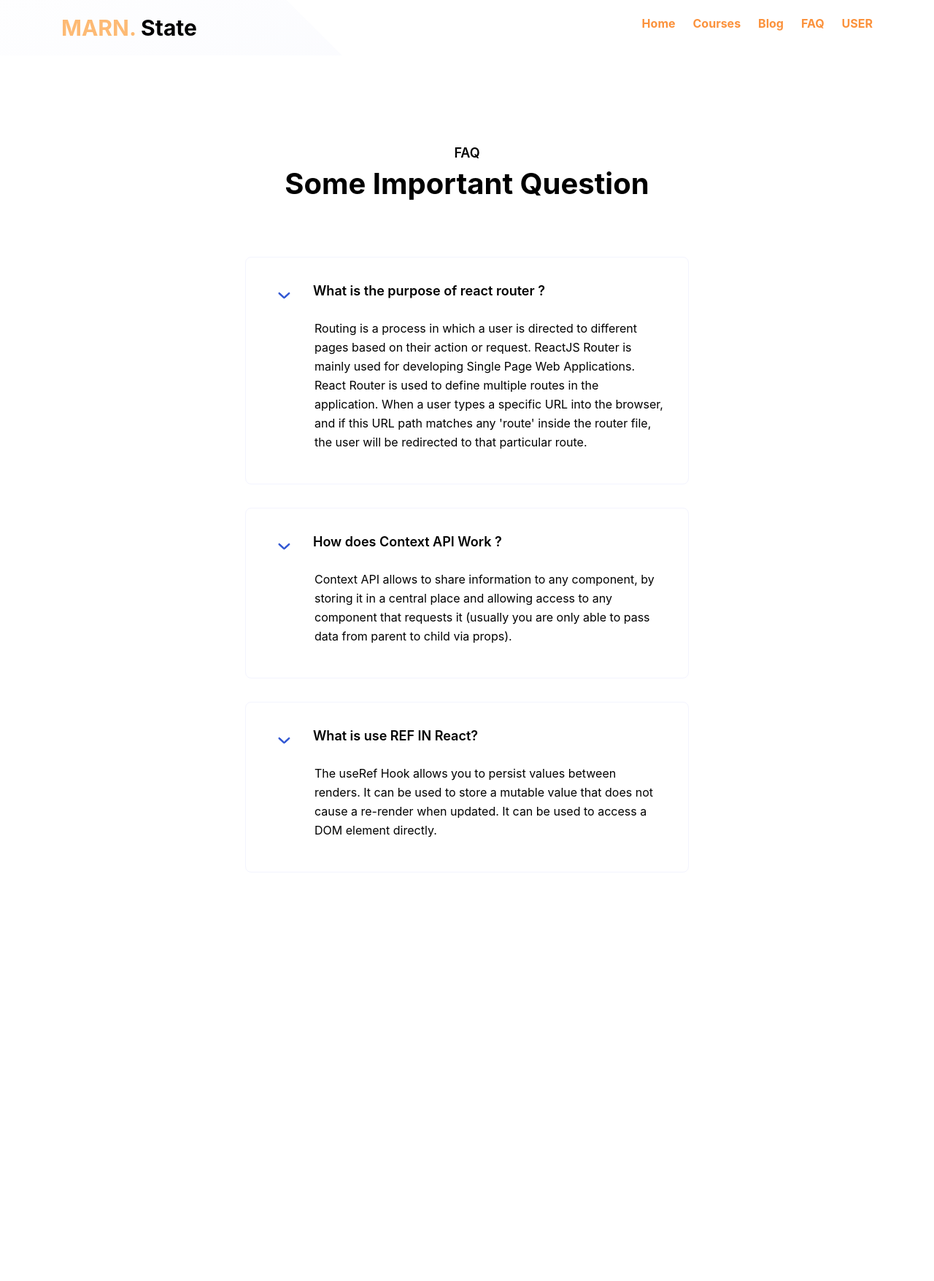
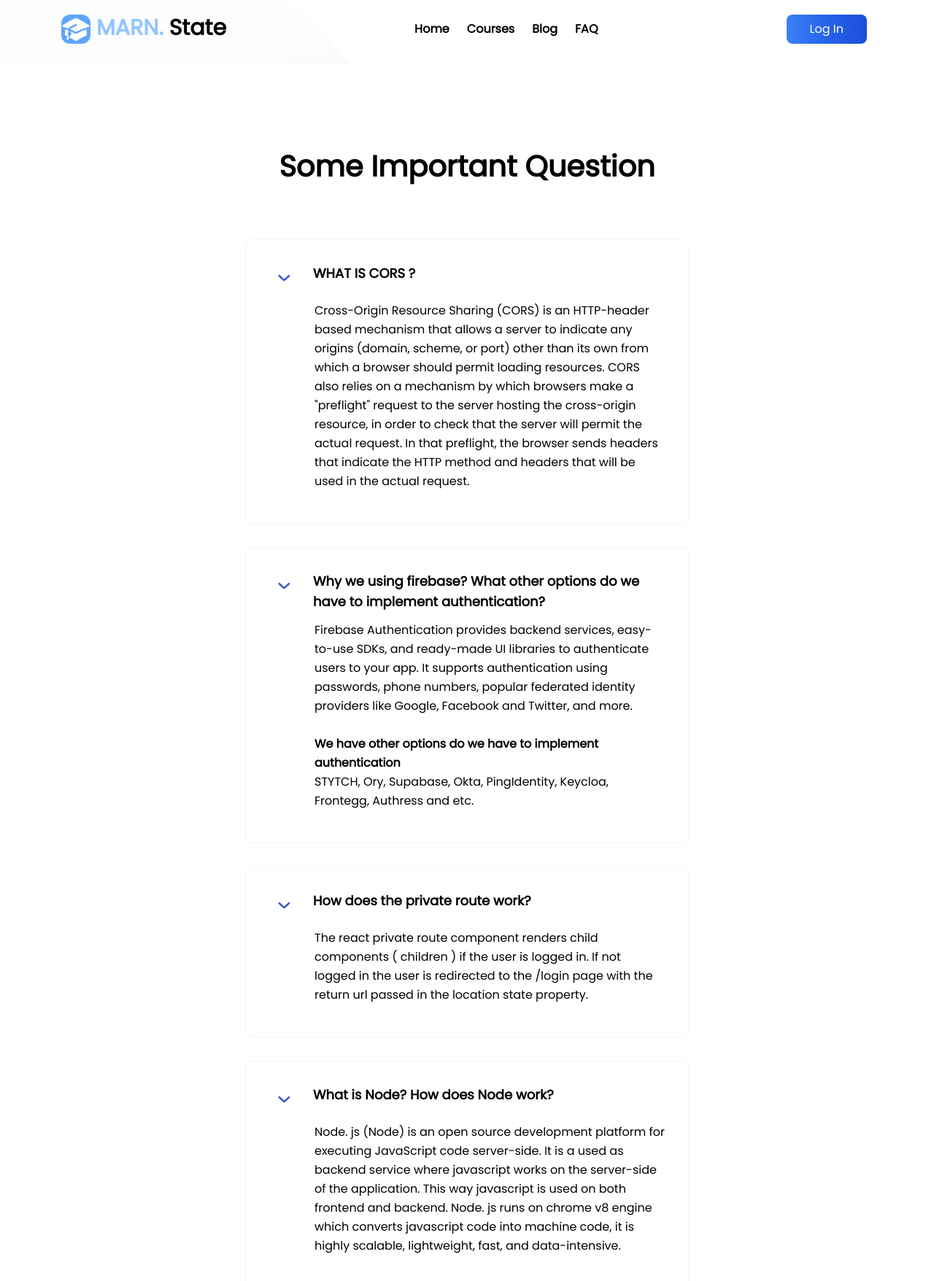
Before and after one commit to SaidurRahman10/MERN-STATE-CLIENT, a React (Create React App) app: page /blog in a window 1280 px wide. Shown: the top 1756 px of the page at 73% size. Before the commit the page ends 1318 px from the top, so only its background shows below. Built offline with nearby package versions, Linux system fonts and the light colour scheme.

Commit message:
complete Blog section info

```diff
--- a/public/index.html
+++ b/public/index.html
@@ -15,6 +15,9 @@
       user's mobile device or desktop. See https://developers.google.com/web/fundamentals/web-app-manifest/
     -->
     <link rel="manifest" href="%PUBLIC_URL%/manifest.json" />
+    <link rel="preconnect" href="https://fonts.googleapis.com">
+<link rel="preconnect" href="https://fonts.gstatic.com" crossorigin>
+<link href="https://fonts.googleapis.com/css2?family=Poppins&display=swap" rel="stylesheet">
     <!--
       Notice the use of %PUBLIC_URL% in the tags above.
       It will be replaced with the URL of the `public` folder during the build.
--- a/src/Components/Blog/Blog.js
+++ b/src/Components/Blog/Blog.js
@@ -21,9 +21,7 @@ const Blog = () => {
       <div className="flex flex-wrap -mx-4">
          <div className="w-full px-4">
             <div className="text-center mx-auto mb-[60px] lg:mb-20 max-w-[520px]">
-               <span className="font-semibold text-lg text-primary mb-2 block">
-               FAQ
-               </span>
+
                <h2
                   className="
                   font-bold
@@ -90,16 +88,18 @@ const Blog = () => {
                   </div>
                   <div className="w-full">
                      <h4 className="text-lg font-semibold text-black">
-                     What is the purpose of react router ?
+                     WHAT IS CORS ?
                      </h4>
                   </div>
                </button>
                <div x-show="openFaq1" className="faq-content pl-[62px]">
                   <p className="text-base text-body-color leading-relaxed py-3">
-                  Routing is a process in which a user is directed to different pages based on their action or request. ReactJS Router is mainly used for developing Single Page Web Applications. React Router is used to define multiple routes in the application. When a user types a specific URL into the browser, and if this URL path matches any 'route' inside the router file, the user will be redirected to that particular route.
+                  Cross-Origin Resource Sharing (CORS) is an HTTP-header based mechanism that allows a server to indicate any origins (domain, scheme, or port) other than its own from which a browser should permit loading resources. CORS also relies on a mechanism by which browsers make a "preflight" request to the server hosting the cross-origin resource, in order to check that the server will permit the actual request. In that preflight, the browser sends headers that indicate the HTTP method and headers that will be used in the actual request.
+
                   </p>
                </div>
             </div>
+
             <div
                className="
                single-faq
@@ -148,13 +148,27 @@ const Blog = () => {
                   </div>
                   <div className="w-full">
                      <h4 className="text-lg font-semibold text-black">
-                        How does Context API Work ?
+                     Why we using firebase? What other options do we have to implement authentication?
                      </h4>
                   </div>
                </button>
                <div x-show="openFaq1" className="faq-content pl-[62px]">
                   <p className="text-base text-body-color leading-relaxed py-3">
-                  Context API allows  to share information to any component, by storing it in a central place and allowing access to any component that requests it (usually you are only able to pass data from parent to child via props).
+                  Firebase Authentication provides backend services, easy-to-use SDKs, and ready-made UI libraries to authenticate users to your app. It supports authentication using passwords, phone numbers, popular federated identity providers like Google, Facebook and Twitter, and more. <br /> <br />
+
+               <h1 className='font-bold'>We have other options do we have to implement authentication</h1>
+
+
+
+               STYTCH,
+               Ory,
+               Supabase,
+               Okta,
+               PingIdentity,
+               Keycloa,
+               Frontegg,
+               Authress and etc.
+
                   </p>
                </div>
             </div>
@@ -208,13 +222,73 @@ const Blog = () => {
 
                   <div className="w-full">
                      <h4 className="text-lg font-semibold text-black">
-                     What is use REF IN React?
+                     How does the private route work?
                      </h4>
                   </div>
                </button>
                <div x-show="openFaq6" className="faq-content pl-[62px]">
                   <p className="text-base text-body-color leading-relaxed py-3">
-                  The useRef Hook allows you to persist values between renders. It can be used to store a mutable value that does not cause a re-render when updated. It can be used to access a DOM element directly.
+                  The react private route component renders child components ( children ) if the user is logged in. If not logged in the user is redirected to the /login page with the return url passed in the location state property.
+                  </p>
+               </div>
+            </div>
+            <div
+               className="
+               single-faq
+               w-full
+               bg-white
+               border border-[#F3F4FE]
+               rounded-lg
+               p-4
+               sm:p-8
+               lg:px-6
+               xl:px-8
+               mb-8
+               "
+               >
+               <button
+                  className="faq-btn flex w-full text-left"
+
+                  >
+                  <div
+                     className="
+                     w-full
+                     max-w-[40px]
+                     h-10
+                     flex
+                     items-center
+                     justify-center
+                     rounded-lg
+                     bg-primary
+                     text-primary
+                     bg-opacity-5
+                     mr-5
+                     "
+                     >
+                     <svg
+                        width="17"
+                        height="10"
+                        viewBox="0 0 17 10"
+                        className="fill-current icon"
+                        >
+                        <path
+                           d="M7.28687 8.43257L7.28679 8.43265L7.29496 8.43985C7.62576 8.73124 8.02464 8.86001 8.41472 8.86001C8.83092 8.86001 9.22376 8.69083 9.53447 8.41713L9.53454 8.41721L9.54184 8.41052L15.7631 2.70784L15.7691 2.70231L15.7749 2.69659C16.0981 2.38028 16.1985 1.80579 15.7981 1.41393C15.4803 1.1028 14.9167 1.00854 14.5249 1.38489L8.41472 7.00806L2.29995 1.38063L2.29151 1.37286L2.28271 1.36548C1.93092 1.07036 1.38469 1.06804 1.03129 1.41393L1.01755 1.42738L1.00488 1.44184C0.69687 1.79355 0.695778 2.34549 1.0545 2.69659L1.05999 2.70196L1.06565 2.70717L7.28687 8.43257Z"
+                           fill="#3056D3"
+                           stroke="#3056D3"
+                           />
+                     </svg>
+                  </div>
+
+
+                  <div className="w-full">
+                     <h4 className="text-lg font-semibold text-black">
+                     What is Node? How does Node work?
+                     </h4>
+                  </div>
+               </button>
+               <div x-show="openFaq6" className="faq-content pl-[62px]">
+                  <p className="text-base text-body-color leading-relaxed py-3">
+                  Node. js (Node) is an open source development platform for executing JavaScript code server-side. It is a used as backend service where javascript works on the server-side of the application. This way javascript is used on both frontend and backend. Node. js runs on chrome v8 engine which converts javascript code into machine code, it is highly scalable, lightweight, fast, and data-intensive.
                   </p>
                </div>
             </div>
--- a/src/Components/Header/Header.js
+++ b/src/Components/Header/Header.js
@@ -1,50 +1,75 @@
-import React, { useState } from 'react';
-import { Bars3Icon, XMarkIcon } from '@heroicons/react/24/solid'
+import React, { useState } from "react";
+import {
+  Bars3Icon,
+  XMarkIcon,
+  AcademicCapIcon,
+} from "@heroicons/react/24/solid";
 
-import './Header.css'
-import { Link } from 'react-router-dom';
+import "./Header.css";
+import { Link } from "react-router-dom";
 
 const Header = () => {
-    const [open, setOpen] = useState(false)
+  const [open, setOpen] = useState(false);
   return (
-        <div  className="shadow-md px-16">
-          <nav  className=' w-full'>
-            <div onClick={()=>setOpen(!open)} className="h-10 w-10 text-black-500 md:hidden ">
-            {
-             open ?  <XMarkIcon/> : <Bars3Icon/>
-            }
+    <div className="shadow-md px-16">
+      <nav className=" w-full">
+        <div
+          onClick={() => setOpen(!open)}
+          className="h-10 w-10 text-black-500 md:hidden "
+        >
+          {open ? <XMarkIcon /> : <Bars3Icon />}
         </div>
 
-            <ul className={`md:flex p-5 justify-between z-50  md:static absolute ${open ? 'top-70' : 'top-[-420px]'} duration-500 ease-in }`}>
-
-
-
-            <div className=" hidden md:block">
-            <a className="w-full font-bold text-xl sm:text-3xl block ">
-              <span className="text-orange-300"> MARN.</span> State
-            </a>
+        <ul
+          className={`md:flex p-5 justify-between z-50  md:static absolute ${
+            open ? "top-70" : "top-[-420px]"
+          } duration-500 ease-in }`}
+        >
+          <div className=" hidden  md:block ">
+            <Link
+              to="/"
+              className="w-full font-bold text-xl sm:text-3xl block flex"
+            >
+              <AcademicCapIcon className="h-15 w-10 text-white bg-blue-400 rounded-xl hover:bg-white hover:text-blue-400 transition delay-150 duration-300 ease-in-out"></AcademicCapIcon>
+              <h1 className="text-blue-300 mx-2"> MARN.</h1>State
+            </Link>
           </div>
 
-            <div className=" flex  flex-col md:flex-row gap-6  bg-orange-300 md:bg-transparent p-10 md:p-0">
-                <Link className='font-bold hover:text-blue-500 text-orange-400 border border-white bg-white md:bg-transparent md:border-0  rounded-lg text-center ' to='/'>Home</Link>
-                <Link className='font-bold hover:text-blue-500 text-orange-400 border border-white bg-white md:bg-transparent md:border-0  rounded-lg text-center ' to='/course'>Courses</Link>
+          <div className=" flex  flex-col md:flex-row gap-6 mt-2  bg-blue-300 rounded-lg md:bg-transparent p-10 md:p-0">
+            <Link
+              className="font-bold hover:text-blue-500 text-black border border-white bg-white md:bg-transparent md:border-0  rounded-lg text-center transition delay-150 duration-150 ease-in-out"
+              to="/"
+            >
+              Home
+            </Link>
+            <Link
+              className="font-bold hover:text-blue-500 text-black border border-white bg-white md:bg-transparent md:border-0  rounded-lg text-center "
+              to="/course"
+            >
+              Courses
+            </Link>
 
-                <Link className='font-bold hover:text-blue-500 text-orange-400 border border-white bg-white md:bg-transparent md:border-0  rounded-lg text-center ' to='/blog'>Blog</Link>
-                <Link className='font-bold hover:text-blue-500 text-orange-400 border border-white bg-white md:bg-transparent md:border-0  rounded-lg text-center ' to='/faq'>FAQ</Link>
-                <Link className='font-bold hover:text-blue-500 text-orange-400 border border-white bg-white md:bg-transparent md:border-0  rounded-lg text-center ' to='/'>USER</Link>
+            <Link
+              className="font-bold hover:text-blue-500 text-black border border-white bg-white md:bg-transparent md:border-0  rounded-lg text-center "
+              to="/blog"
+            >
+              Blog
+            </Link>
+            <Link
+              className="font-bold hover:text-blue-500 text-black border border-white bg-white md:bg-transparent md:border-0  rounded-lg text-center "
+              to="/faq"
+            >
+              FAQ
+            </Link>
+
           </div>
-
-
-
-
-
+          <Link to='/login'>
+            <button type="button" className=" hidden md:block text-white bg-gradient-to-r from-blue-500 via-blue-600 to-blue-700 hover:bg-gradient-to-br focus:ring-4 focus:outline-none focus:ring-blue-300 dark:focus:ring-blue-800 font-medium rounded-lg text-base px-8 py-2 text-center mr-2 mb-2">Log In</button>
+            </Link>
         </ul>
       </nav>
     </div>
   );
-
-
-
 };
 
 export default Header;
--- a/src/Components/Home/Home.js
+++ b/src/Components/Home/Home.js
@@ -1,4 +1,6 @@
 import React from 'react';
+import { Link } from 'react-router-dom';
+import hero1 from '../../img/hero1.png'
 
 
 
@@ -11,17 +13,24 @@ const Home = () => {
         <div  className="px-8 md:px-12">
 
 
-        <div className='grid grid-cols-1 md:grid-cols-2' >
+        <div className='grid grid-cols-1 md:grid-cols-2'>
 
-           <div className="px-10">
-            <h1 className='text-4xl  mt-32 font-bold  leading tracking-wide opacity-82 mb-20'>Find Your Preferred<span className=' md:text-6xl text-5xl text-orange-400'>Courses</span> & Improve Your Skills</h1>
+           <div className=" flex flex-col items-center  mt-14  md:mt-52">
+            <center>
 
+            <h1 className='lg:text-6xl font-bold md:text-4xl text-5xl tracking-wider opacity-82 mb-8 '>Find Your Preferred<span className='lg:text-5xl md:text-3xl text-5xl  text-blue-400 '> COURSES</span> & Improve Your Skills.</h1>
+            </center>
+
+
+            <Link to='/login'>
+            <button type="button" className="items-start    text-white bg-gradient-to-r from-blue-500 via-blue-600 to-blue-700 hover:bg-gradient-to-br focus:ring-4 focus:outline-none focus:ring-blue-300 dark:focus:ring-blue-800 font-medium rounded-lg text-lg px-14 py-4 text-center mr-2 mb-2">Log In</button>
+            </Link>
          </div>
 
 
 
-          <div className="mt-10 ">
-          <img className=' rounded-lg' src='https://www.lorangette.com/wp-content/uploads/2018/12/programming-language.png' alt="" />
+          <div className=" flex justify-center items-center">
+          <img className=' md:w-80 md:h-96 lg:h-max lg:w-max' src={hero1} alt="" />
           </div>
     </div>
 
--- a/src/Route/Route/Route.js
+++ b/src/Route/Route/Route.js
@@ -5,6 +5,8 @@ import Courses from '../../Components/Courses/Courses';
 import ErrorPage from '../../Components/ErrorPage/ErrorPage';
 import FAQ from '../../Components/FAQ/FAQ';
 import Home from '../../Components/Home/Home';
+import Login from '../../Components/Login/Login';
+import Registration from '../../Components/Login/Registration';
 import Main from '../../layout/Main';
 
 
@@ -13,7 +15,9 @@ import Main from '../../layout/Main';
             {path:'/',element:<Home></Home>},
             {path:'/course',element:<Courses></Courses>},
             {path:'/blog',element:<Blog></Blog>},
-            {path:'/faq',element:<FAQ></FAQ>}
+            {path:'/faq',element:<FAQ></FAQ>},
+            {path:'/login',element:<Login></Login>},
+            {path:'/register',element:<Registration></Registration>}
         ]},
         {path:'*', element:<ErrorPage></ErrorPage>}
     ])
--- a/src/index.css
+++ b/src/index.css
@@ -8,6 +8,8 @@ body {
     sans-serif;
   -webkit-font-smoothing: antialiased;
   -moz-osx-font-smoothing: grayscale;
+  font-family: 'Poppins', sans-serif;
+
 }
 
 code {
```
Also changed, not shown: src/Components/Login/Login.js (added, +11 -0 lines), src/Components/Login/Registration.js (added, +11 -0 lines). Lines whose indentation alone changed are shown as unchanged.
